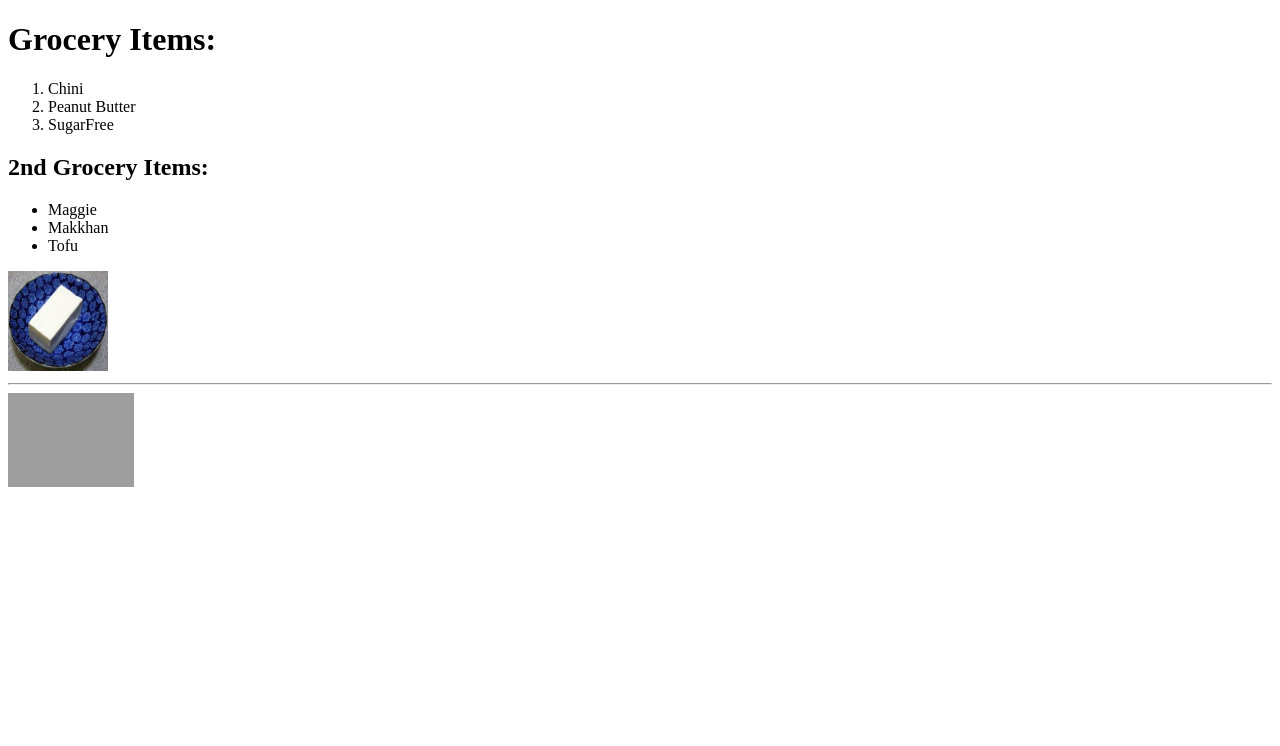
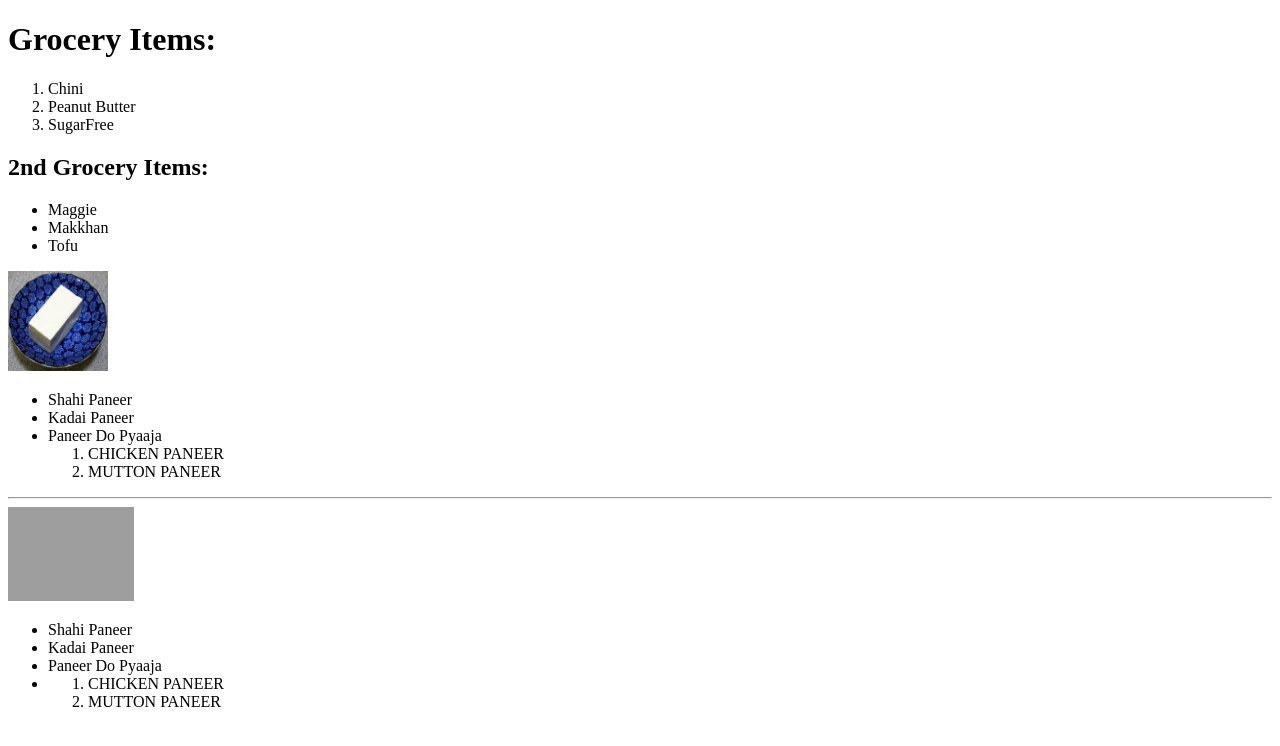
Before and after one commit to kajaltanwar/Web_dev, a plain HTML site: page list.html in a window 1280 px wide. Drawn offline with Linux system fonts and the light colour scheme; grey boxes are pictures that could not be loaded.

Commit message:
add new thingss

```diff
--- a/list.html
+++ b/list.html
@@ -27,6 +27,18 @@
 />
 
 
+<ul>
+     <li> Shahi Paneer </li>
+     <li> Kadai Paneer </li>
+     <li> Paneer Do Pyaaja </li>
+     <ol>
+        <li> CHICKEN PANEER </li>
+        <li> MUTTON PANEER </li>
+     </ol>
+
+</ul>
+
+
 <!-- Horizontal Rule -->
 <hr>
 
@@ -36,6 +48,20 @@
     height="10%"
 />
 
+
+<ul>
+    <li> Shahi Paneer </li>
+    <li> Kadai Paneer </li>
+    <li> Paneer Do Pyaaja </li>
+    <li>
+        <ol>
+            <li> CHICKEN PANEER </li>
+            <li> MUTTON PANEER </li>
+         </ol>
+    </li>
+
+</ul>
+
 </body>
 
 </html>
```
Also changed, not shown: divORtryCSS.html (+13 -1 lines), index.html (+8 -0 lines).
